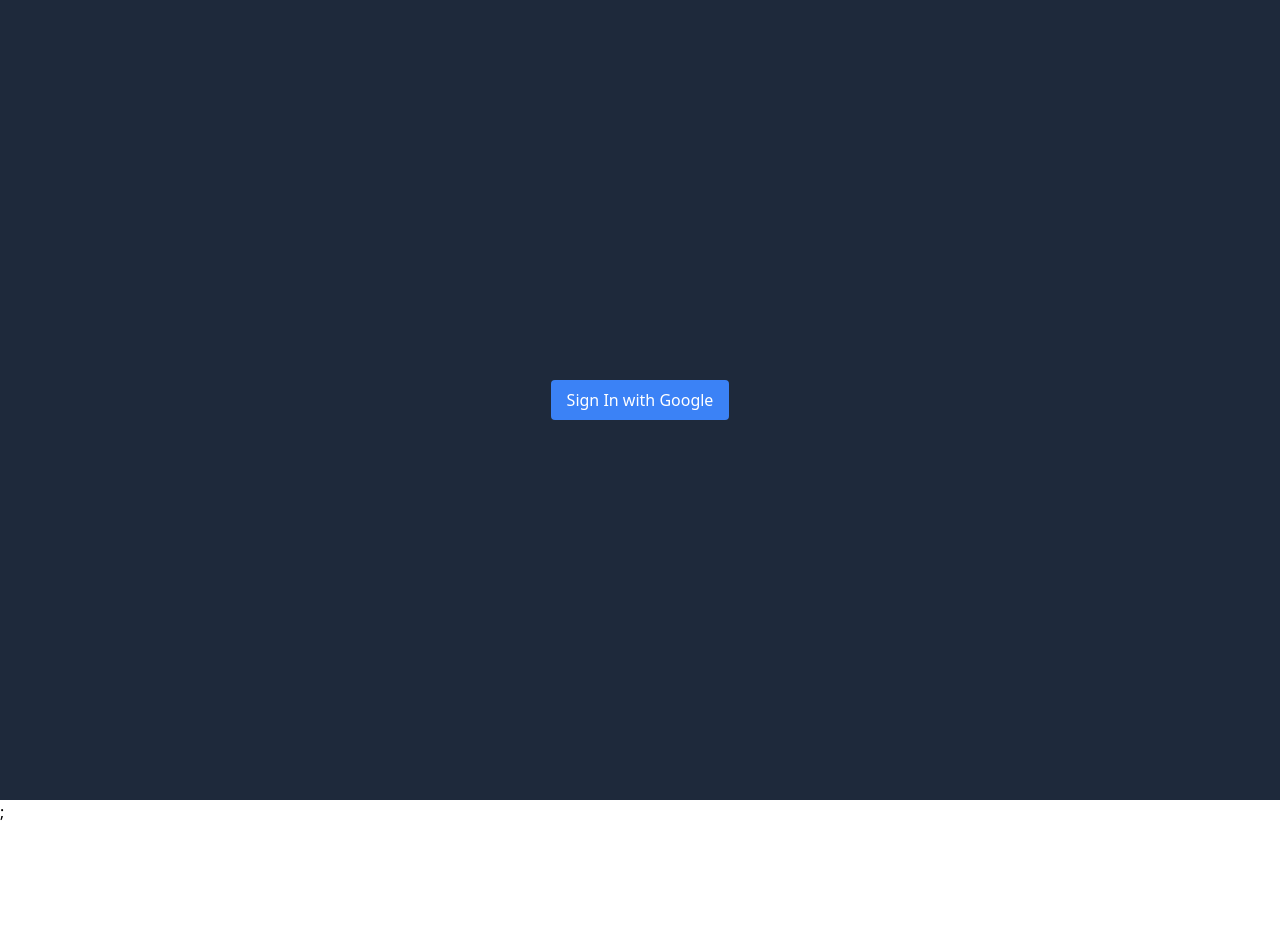
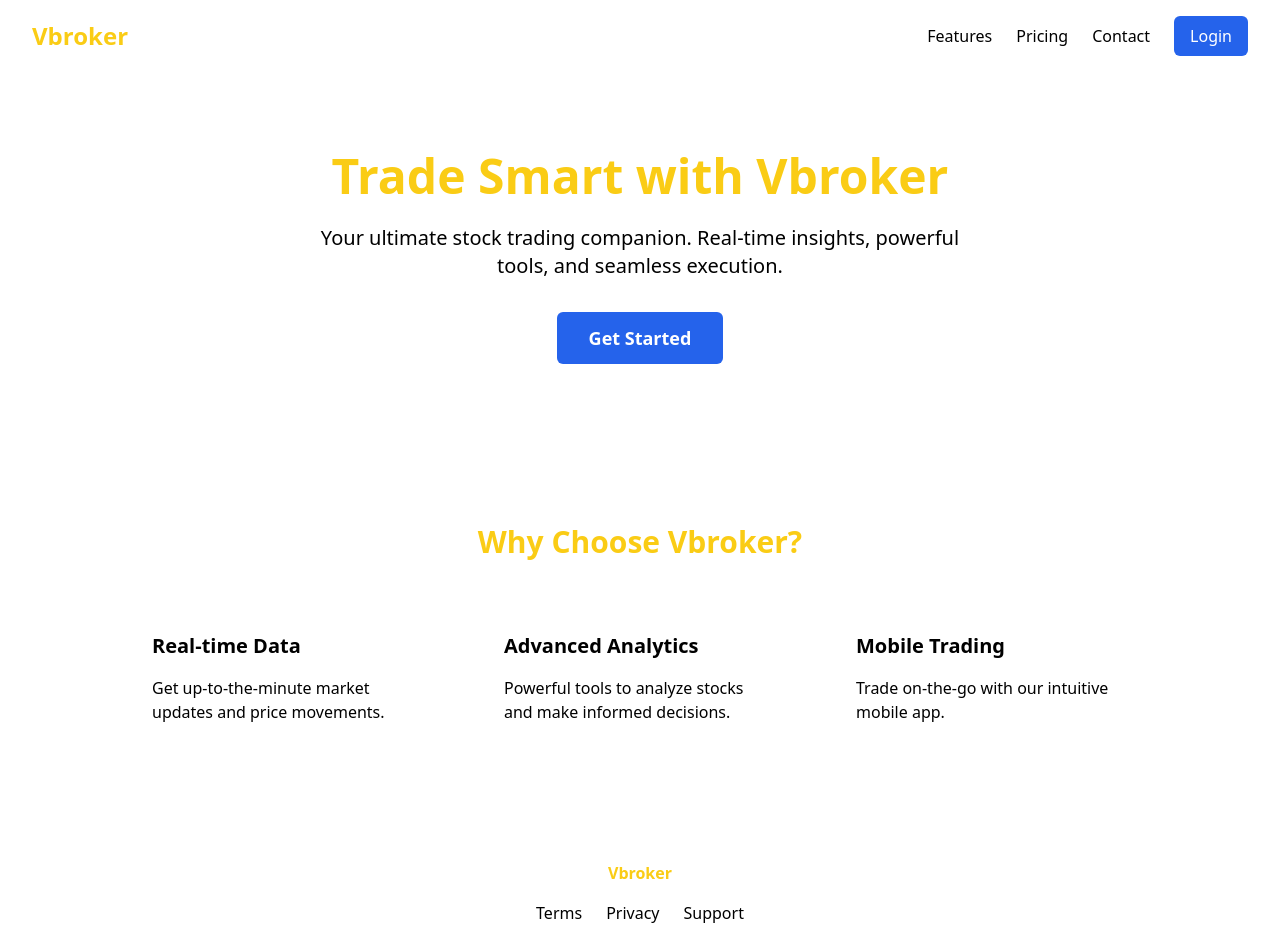
Before and after one commit to Vansh5632/StockBrokerApp, a Next.js app: page / in a window 1280 px wide. Shown: the top 943 px of the page. Before the commit the page ends 824 px from the top, so only its background shows below. Built offline with nearby package versions, Linux system fonts and the light colour scheme; no server answers.

Commit message:
landing page

```diff
--- a/src/components/layout/Footer.tsx
+++ b/src/components/layout/Footer.tsx
@@ -0,0 +1,18 @@
+// components/Footer.jsx
+export default function Footer() {
+    return (
+      <footer className="py-8 px-8 text-center border-t border-white/10">
+        <div className="mb-4">
+          <span className="text-accent font-bold">Vbroker</span>
+        </div>
+        <div className="space-x-6 mb-4">
+          <a href="#" className="hover:text-accent">Terms</a>
+          <a href="#" className="hover:text-accent">Privacy</a>
+          <a href="#" className="hover:text-accent">Support</a>
+        </div>
+        <p className="text-sm opacity-75">
+          © {new Date().getFullYear()} Vbroker. All rights reserved.
+        </p>
+      </footer>
+    );
+  }
--- a/src/components/layout/Navbar.tsx
+++ b/src/components/layout/Navbar.tsx
@@ -0,0 +1,24 @@
+// components/Navbar.jsx
+export default function Navbar() {
+    return (
+      <nav className="flex justify-between items-center px-8 py-4">
+        <div className="text-2xl font-bold text-accent">
+          Vbroker
+        </div>
+        <div className="space-x-6">
+          <a href="#features" className="hover:text-accent transition-colors">
+            Features
+          </a>
+          <a href="#pricing" className="hover:text-accent transition-colors">
+            Pricing
+          </a>
+          <a href="#contact" className="hover:text-accent transition-colors">
+            Contact
+          </a>
+          <button className="px-4 py-2 rounded-md bg-secondary text-white">
+            Login
+          </button>
+        </div>
+      </nav>
+    );
+  }
--- a/src/components/layout/landingPage/Features.tsx
+++ b/src/components/layout/landingPage/Features.tsx
@@ -0,0 +1,35 @@
+export default function Features() {
+    const features = [
+      {
+        title: "Real-time Data",
+        description: "Get up-to-the-minute market updates and price movements."
+      },
+      {
+        title: "Advanced Analytics",
+        description: "Powerful tools to analyze stocks and make informed decisions."
+      },
+      {
+        title: "Mobile Trading",
+        description: "Trade on-the-go with our intuitive mobile app."
+      }
+    ];
+
+    return (
+      <section id="features" className="py-20 px-8">
+        <h2 className="text-3xl font-bold text-center mb-12 text-accent">
+          Why Choose Vbroker?
+        </h2>
+        <div className="grid grid-cols-1 md:grid-cols-3 gap-8 max-w-5xl mx-auto">
+          {features.map((feature, index) => (
+            <div
+              key={index}
+              className="p-6 rounded-lg bg-white/10"
+            >
+              <h3 className="text-xl font-semibold mb-4">{feature.title}</h3>
+              <p>{feature.description}</p>
+            </div>
+          ))}
+        </div>
+      </section>
+    );
+  }
--- a/src/components/layout/landingPage/HeroSection.tsx
+++ b/src/components/layout/landingPage/HeroSection.tsx
@@ -0,0 +1,17 @@
+// components/Hero.jsx
+export default function HeroSection() {
+    return (
+      <section className="flex flex-col items-center text-center py-20 px-4">
+        <h1 className="text-5xl font-bold mb-6 text-accent">
+          Trade Smart with Vbroker
+        </h1>
+        <p className="text-xl max-w-2xl mb-8">
+          Your ultimate stock trading companion. Real-time insights,
+          powerful tools, and seamless execution.
+        </p>
+        <button className="px-8 py-3 text-lg rounded-md font-semibold bg-secondary text-white">
+          Get Started
+        </button>
+      </section>
+    );
+  }
--- a/src/pages/index.tsx
+++ b/src/pages/index.tsx
@@ -1,12 +1,18 @@
-import LoginButton from "@/components/auth/LoginButton";
-
+// app/page.jsx
+import Navbar from '../components/layout/Navbar';
+import Hero from '../components/layout/landingPage/HeroSection';
+import Features from '../components/layout/landingPage/Features';
+import Footer from '../components/layout/Footer';
 
 export default function Home() {
   return (
-    <div>
-      <div className="flex min-h-screen items-center justify-center bg-primary text-white">
-        <LoginButton />
-      </div>
+    <div className="min-h-screen flex flex-col">
+      <Navbar />
+      <main className="flex-grow">
+        <Hero />
+        <Features />
+      </main>
+      <Footer />
     </div>
   );
 }
```
